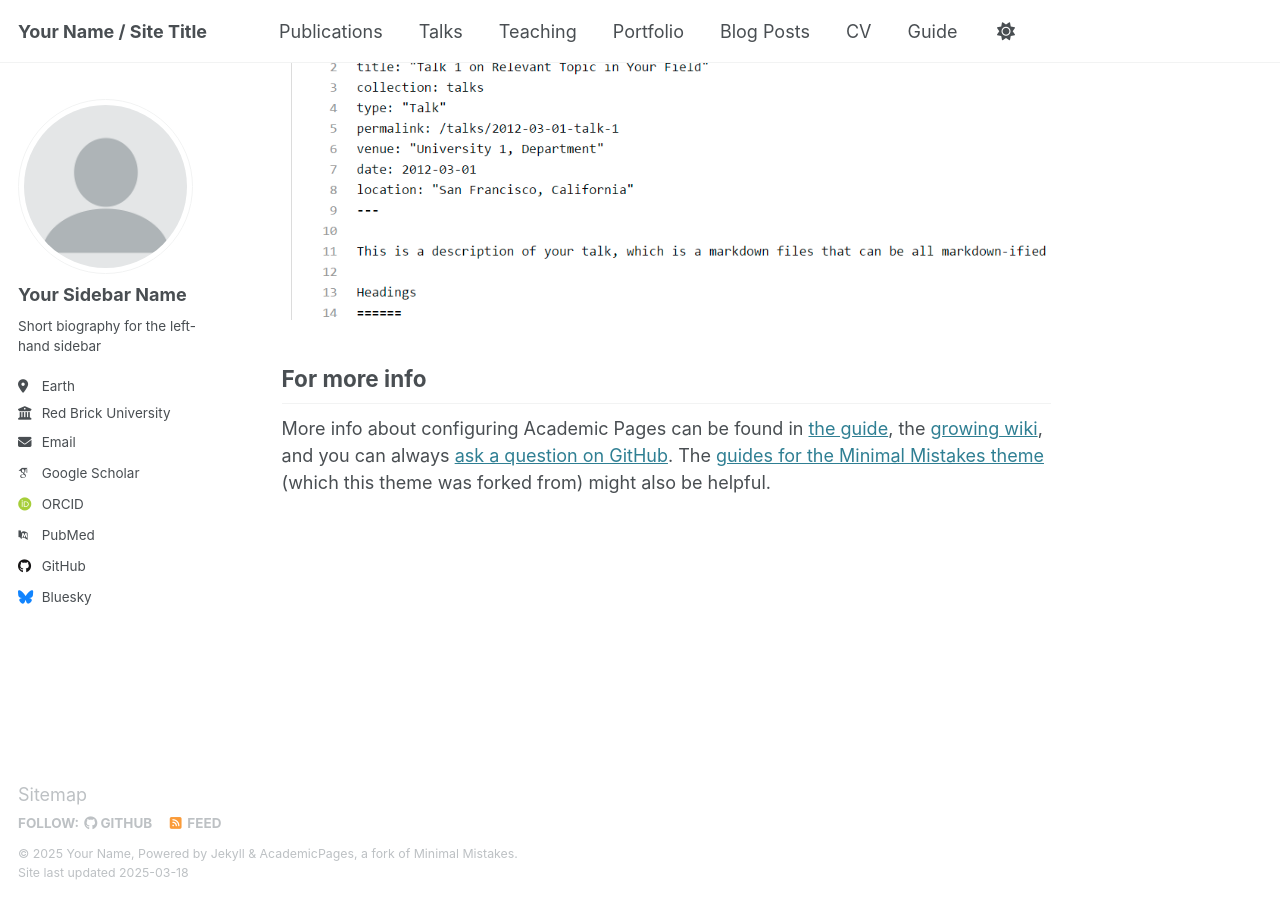
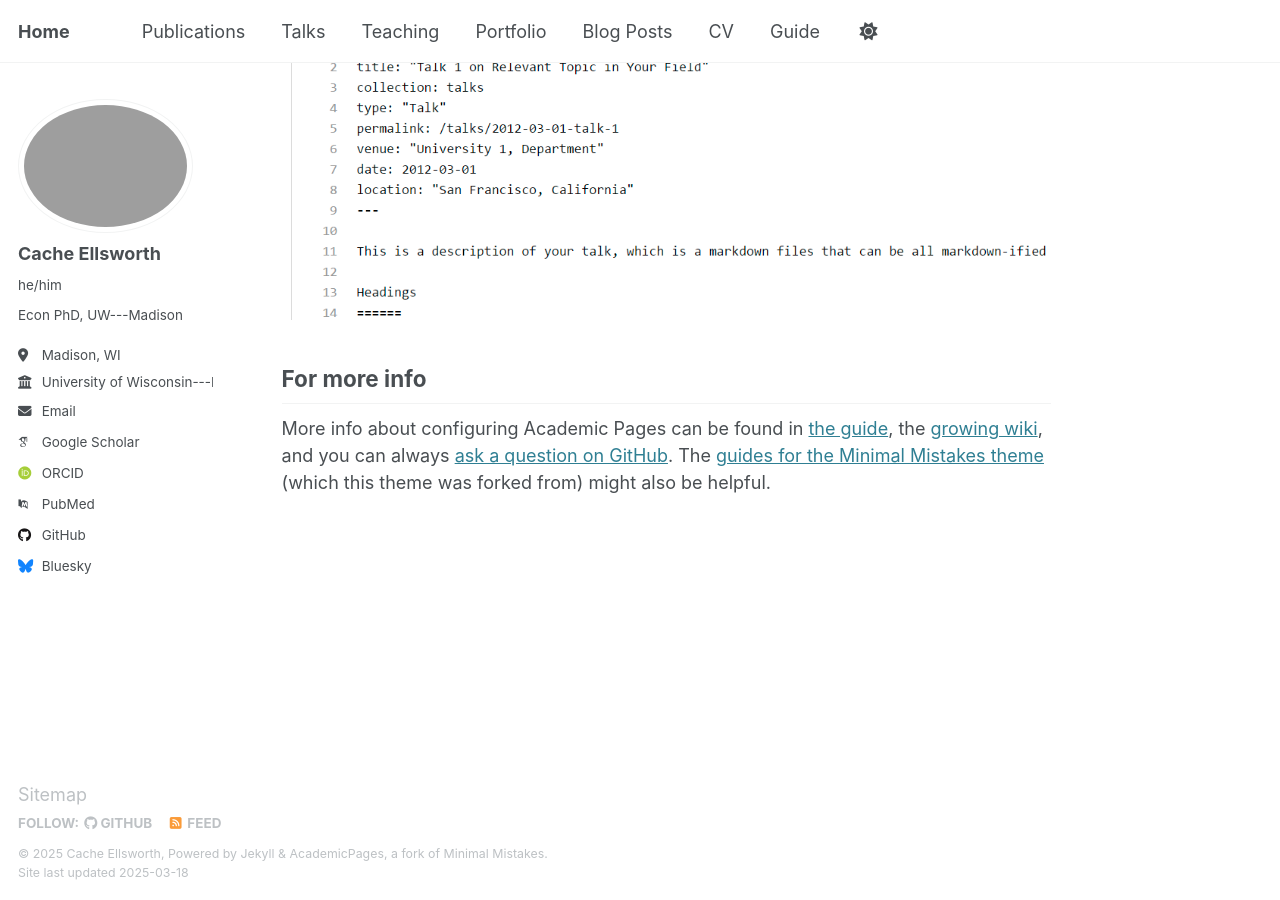
Before and after one commit to Cacheell/Cacheell.github.io, a Jekyll site: the page built from _pages/about.md, in a window 1280 px wide and 900 px high, scrolled down 2635 px. Built offline with Jekyll 4.4.1, drawn with Linux system fonts in a browser that asks for light colours; some web fonts are replaced.

Commit message:
Fix sidebar

```diff
--- a/_config.yml
+++ b/_config.yml
@@ -9,27 +9,27 @@
 # Basic Site Settings
 locale                   : "en-US"
 site_theme               : "default"
-title                    : "Your Name / Site Title"
+title                    : "Home"
 title_separator          : "-"
-name                     : &name "Your Name"
-description              : &description "personal description"
-url                      : https://academicpages.github.io # the base hostname & protocol for your site e.g. "https://[your GitHub username].github.io"
+name                     : &name "Cache Ellsworth"
+description              : &description ""
+url                      : https://Cacheell.github.io # the base hostname & protocol for your site e.g. "https://[your GitHub username].github.io"
 baseurl                  : "" # the subpath of your site, e.g. "/blog"
-repository               : "academicpages/academicpages.github.io"
+repository               : "academicpages/Cacheell.github.io"
 
 # Site Author - The following control what appear as part of the author content on the side bar.
 #               If a field is blank the icon and link will not appear, otherwise it will be shown.
 #               Additional customization can be done by editing /_includes/author-profile.html
 author:
   # Biographic information
-  avatar           : "profile.png"
-  name             : "Your Sidebar Name"
-  pronouns         : # example: "she/her"
-  bio              : "Short biography for the left-hand sidebar"
-  location         : "Earth"
-  employer         : "Red Brick University"
+  avatar           : "ipumsmug2.png"
+  name             : "Cache Ellsworth"
+  pronouns         : "he/him"
+  bio              : "Econ PhD, UW---Madison"
+  location         : "Madison, WI"
+  employer         : "University of Wisconsin---Madison"
   uri              : # URL
-  email            : "none@example.org"
+  email            : "crellsworth@wisc.edu"
 
   # Academic websites
   arxiv            : # URL - Update with the correct link to your profile
```
Also changed, not shown: images/ipumscup.jpg (added).
